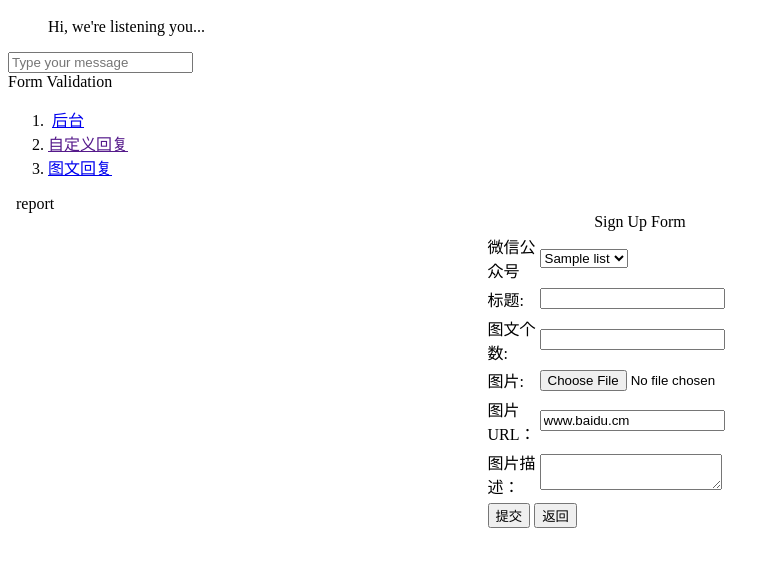
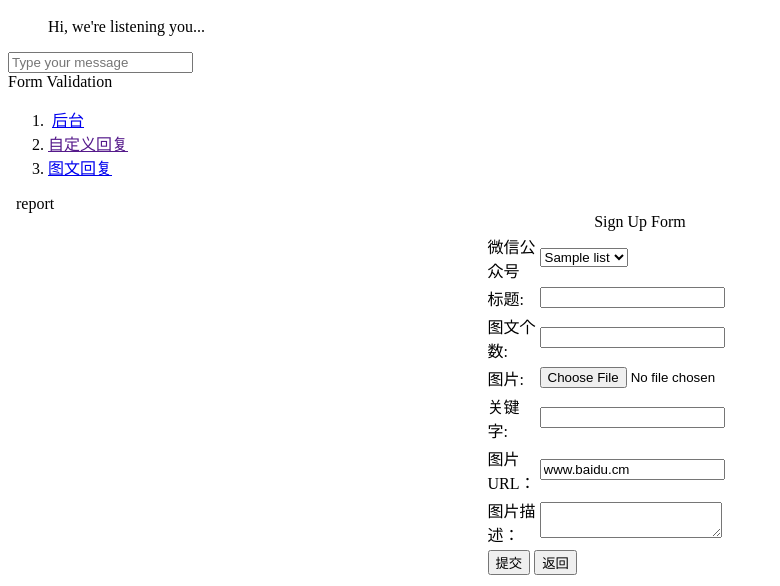
Before and after one commit to chenxuewei/WeDo, a Yii app: template views/reply/graphic.php in a window 1280 px wide. Shown: the part 1165-1751 px from the top of the page, without its empty margins (0-780 px from the left). Before the commit the page ends 1693 px from the top, so only its background shows below. Run offline with PHP 8.4 and a stand-in for Yii, Linux system fonts and the light colour scheme; the template is opened without the code that fills it: most values are stand-ins (such as "Sample title", 1, 10 or a date in 2020); data that the repository does not hold is empty; some libraries are stand-ins or nearby versions.

Commit message:
yfc提交

```diff
--- a/controllers/ReplyController.php
+++ b/controllers/ReplyController.php
@@ -157,6 +157,7 @@ class ReplyController extends HomeController
 			$model->s_desc=$data['s_desc'];
 			$model->s_img=$pak;
 			$model->a_id=$data['a_id'];
+			$model->s_guan=$data['s_guan'];
 			$a=$model->save();
 			if($a)
 			{
--- a/views/reply/graphic.php
+++ b/views/reply/graphic.php
@@ -140,6 +140,12 @@
                                                 </td>
                                             </tr>
                                             <tr>
+                                                <td>关键字:</td>
+                                                <td>
+                                                    <input type="text" name="s_guan" />
+                                                </td>
+                                            </tr>
+                                            <tr>
                                                 <td>图片URL：</td>
                                                 <td>
                                                     <input type="text" name="s_url" value="www.baidu.cm">
```
Also changed, not shown: web/public/img/14690016735920.jpg (added).
